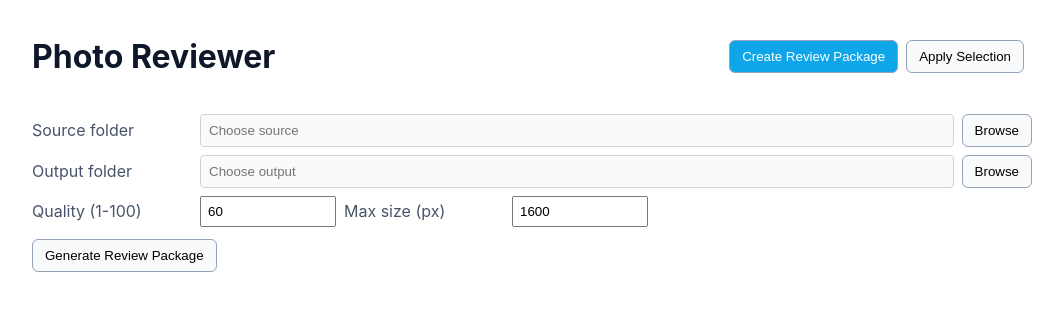
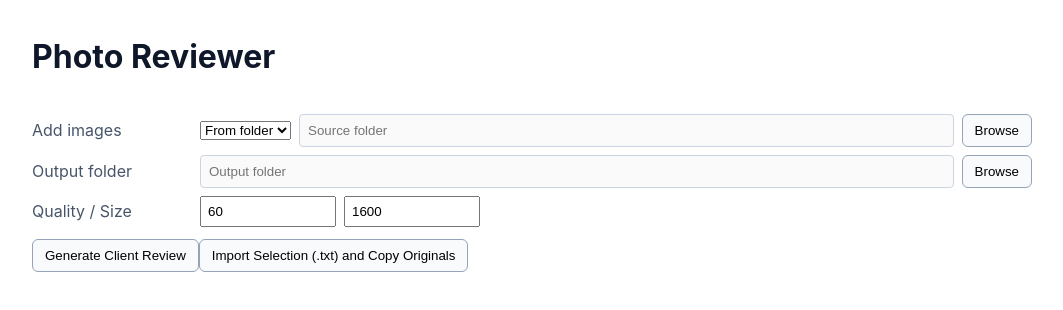
Before and after one commit to SachinSaurav701/PhotoSelection, a React (Vite) app in the folder photo-reviewer/: page / in a window 1280 px wide. Shown: the top 310 px of the page, without its empty margins (108-1171 px from the left). Built offline with nearby package versions, Linux system fonts and the light colour scheme; the HTML template or start-up script is replaced by a standard one.

Commit message:
feat: UI streamlined (Add Images, Generate Review, Import Selection). Add Open Folder, file-list mode, robust path handling.

```diff
--- a/photo-reviewer/electron/preload.js
+++ b/photo-reviewer/electron/preload.js
@@ -4,5 +4,6 @@ contextBridge.exposeInMainWorld('api', {
 	selectFolder: () => ipcRenderer.invoke('dialog:selectFolder'),
 	selectFile: (filters) => ipcRenderer.invoke('dialog:selectFile', filters),
 	generateReviewPackage: (payload) => ipcRenderer.invoke('generate:reviewPackage', payload),
-	applySelection: (payload) => ipcRenderer.invoke('apply:selection', payload)
+	applySelection: (payload) => ipcRenderer.invoke('apply:selection', payload),
+	openPath: (absPath) => ipcRenderer.invoke('path:open', absPath)
 })
--- a/photo-reviewer/src/App.jsx
+++ b/photo-reviewer/src/App.jsx
@@ -1,134 +1,113 @@
 import React, { useState } from 'react'
 
-function Row({ label, value, onPick, placeholder, type = 'text', disabled = false }) {
+function Row({ label, children }) {
 	return (
 		<div className="row">
 			<label>{label}</label>
-			<input type={type} value={value} onChange={() => {}} placeholder={placeholder} disabled />
-			<button onClick={onPick} disabled={disabled}>Browse</button>
+			<div style={{ display: 'flex', gap: 8, alignItems: 'center', flex: 1 }}>
+				{children}
+			</div>
 		</div>
 	)
 }
 
 export default function App() {
-	const [tab, setTab] = useState('create')
-
-	// Create package state
+	const [imagesSource, setImagesSource] = useState('folder') // 'folder' | 'files'
 	const [sourceDir, setSourceDir] = useState('')
+	const [selectedFiles, setSelectedFiles] = useState([])
 	const [outputDir, setOutputDir] = useState('')
 	const [quality, setQuality] = useState(60)
 	const [maxSize, setMaxSize] = useState(1600)
-	const [isGenerating, setIsGenerating] = useState(false)
-	const [genLog, setGenLog] = useState('')
+	const [log, setLog] = useState('')
+	const [busy, setBusy] = useState(false)
 
-	// Apply selection state
-	const [selectionFile, setSelectionFile] = useState('')
-	const [originalsDir, setOriginalsDir] = useState('')
-	const [applyOutputDir, setApplyOutputDir] = useState('')
-	const [isApplying, setIsApplying] = useState(false)
-	const [applyLog, setApplyLog] = useState('')
-
-	async function pickSourceDir() {
+	async function pickFolder(setter) {
 		const dir = await window.api.selectFolder()
-		if (dir) setSourceDir(dir)
-	}
-	async function pickOutputDir() {
-		const dir = await window.api.selectFolder()
-		if (dir) setOutputDir(dir)
-	}
-	async function pickSelectionFile() {
-		const file = await window.api.selectFile([{ name: 'Selection Text', extensions: ['txt'] }])
-		if (file) setSelectionFile(file)
-	}
-	async function pickOriginalsDir() {
-		const dir = await window.api.selectFolder()
-		if (dir) setOriginalsDir(dir)
-	}
-	async function pickApplyOutputDir() {
-		const dir = await window.api.selectFolder()
-		if (dir) setApplyOutputDir(dir)
+		if (dir) setter(dir)
 	}
 
-	async function handleGenerate() {
-		if (!sourceDir || !outputDir) {
-			setGenLog('Please choose both Source and Output folders.')
-			return
-		}
-		setIsGenerating(true)
-		setGenLog('Starting...')
+	async function pickFiles() {
+		const file = await window.api.selectFile([{ name: 'Images', extensions: ['jpg', 'jpeg', 'png'] }])
+		// Single-file dialog in this simple bridge; instruct user to use a folder for many files
+		if (file) setSelectedFiles([file])
+	}
+
+	async function handleGenerateReview() {
+		if (!outputDir) return setLog('Choose Output folder')
+		if (imagesSource === 'folder' && !sourceDir) return setLog('Choose Source folder')
+		if (imagesSource === 'files' && selectedFiles.length === 0) return setLog('Choose at least one image')
+		setBusy(true)
+		setLog('Generating review package...')
 		try {
-			const res = await window.api.generateReviewPackage({
-				sourceDir,
+			const payload = {
 				outputDir,
 				options: { quality: Number(quality), maxSize: Number(maxSize) }
-			})
-			setGenLog(`Done. ${res.count} photos processed. Review folder: ${res.outputDir}`)
+			}
+			if (imagesSource === 'folder') payload.sourceDir = sourceDir
+			else payload.files = selectedFiles
+			const res = await window.api.generateReviewPackage(payload)
+			setLog(`Review ready at: ${res.outputDir}`)
 		} catch (e) {
-			setGenLog(`Error: ${e.message || e}`)
-		} finally {
-			setIsGenerating(false)
-		}
+			setLog(`Error: ${e.message || e}`)
+		} finally { setBusy(false) }
 	}
 
-	async function handleApply() {
-		if (!selectionFile || !originalsDir || !applyOutputDir) {
-			setApplyLog('Please choose selection file, originals folder and output folder.')
-			return
-		}
-		setIsApplying(true)
-		setApplyLog('Copying originals...')
+	async function handleImportSelection() {
+		const selectionPath = await window.api.selectFile([{ name: 'Selection Text', extensions: ['txt'] }])
+		if (!selectionPath) return
+		if (!sourceDir) return setLog('Choose Originals folder (source of full-quality)')
+		const copyOut = outputDir || (await window.api.selectFolder())
+		if (!copyOut) return
+		setBusy(true)
+		setLog('Applying selection and copying originals...')
 		try {
-			const res = await window.api.applySelection({
-				selectionFile,
-				originalsDir,
-				outputDir: applyOutputDir
-			})
-			setApplyLog(`Done. ${res.copied} files copied to ${res.outputDir}`)
+			const res = await window.api.applySelection({ selectionFile: selectionPath, originalsDir: sourceDir, outputDir: copyOut })
+			setLog(`Copied ${res.copied} files to: ${res.outputDir}`)
 		} catch (e) {
-			setApplyLog(`Error: ${e.message || e}`)
-		} finally {
-			setIsApplying(false)
-		}
+			setLog(`Error: ${e.message || e}`)
+		} finally { setBusy(false) }
 	}
 
 	return (
 		<div className="container">
 			<header>
 				<h1>Photo Reviewer</h1>
-				<nav>
-					<button className={tab === 'create' ? 'active' : ''} onClick={() => setTab('create')}>Create Review Package</button>
-					<button className={tab === 'apply' ? 'active' : ''} onClick={() => setTab('apply')}>Apply Selection</button>
-				</nav>
 			</header>
 
-			{tab === 'create' && (
-				<section>
-					<Row label="Source folder" value={sourceDir} onPick={pickSourceDir} placeholder="Choose source" />
-					<Row label="Output folder" value={outputDir} onPick={pickOutputDir} placeholder="Choose output" />
-					<div className="row">
-						<label>Quality (1-100)</label>
-						<input type="number" value={quality} onChange={(e) => setQuality(e.target.value)} min={1} max={100} />
-						<label>Max size (px)</label>
-						<input type="number" value={maxSize} onChange={(e) => setMaxSize(e.target.value)} min={400} max={8000} />
-					</div>
-					<div className="actions">
-						<button onClick={handleGenerate} disabled={isGenerating}>{isGenerating ? 'Generating…' : 'Generate Review Package'}</button>
-					</div>
-					{genLog && <pre className="log">{genLog}</pre>}
-				</section>
-			)}
+			<Row label="Add images">
+				<select value={imagesSource} onChange={e => setImagesSource(e.target.value)}>
+					<option value="folder">From folder</option>
+					<option value="files">Pick files</option>
+				</select>
+				{imagesSource === 'folder' ? (
+					<>
+						<input value={sourceDir} placeholder="Source folder" disabled />
+						<button onClick={() => pickFolder(setSourceDir)}>Browse</button>
+					</>
+				) : (
+					<>
+						<input value={selectedFiles.join(', ')} placeholder="Selected files" disabled />
+						<button onClick={pickFiles}>Pick</button>
+					</>
+				)}
+			</Row>
 
-			{tab === 'apply' && (
-				<section>
-					<Row label="Selection file (.txt)" value={selectionFile} onPick={pickSelectionFile} placeholder="Choose selection.txt" />
-					<Row label="Originals folder" value={originalsDir} onPick={pickOriginalsDir} placeholder="Choose originals" />
-					<Row label="Output folder" value={applyOutputDir} onPick={pickApplyOutputDir} placeholder="Choose output" />
-					<div className="actions">
-						<button onClick={handleApply} disabled={isApplying}>{isApplying ? 'Copying…' : 'Copy Selected Originals'}</button>
-					</div>
-					{applyLog && <pre className="log">{applyLog}</pre>}
-				</section>
-			)}
+			<Row label="Output folder">
+				<input value={outputDir} placeholder="Output folder" disabled />
+				<button onClick={() => pickFolder(setOutputDir)}>Browse</button>
+			</Row>
+
+			<Row label="Quality / Size">
+				<input type="number" value={quality} onChange={(e) => setQuality(e.target.value)} min={1} max={100} />
+				<input type="number" value={maxSize} onChange={(e) => setMaxSize(e.target.value)} min={400} max={8000} />
+			</Row>
+
+			<div className="actions">
+				<button onClick={handleGenerateReview} disabled={busy}>{busy ? 'Working…' : 'Generate Client Review'}</button>
+				<button onClick={handleImportSelection} disabled={busy}>Import Selection (.txt) and Copy Originals</button>
+			</div>
+
+			{log && <pre className="log">{log}</pre>}
 		</div>
 	)
 }
```
Also changed, not shown: photo-reviewer/electron/main.js (+13 -3 lines), photo-reviewer/electron/review.js (+34 -3 lines).
